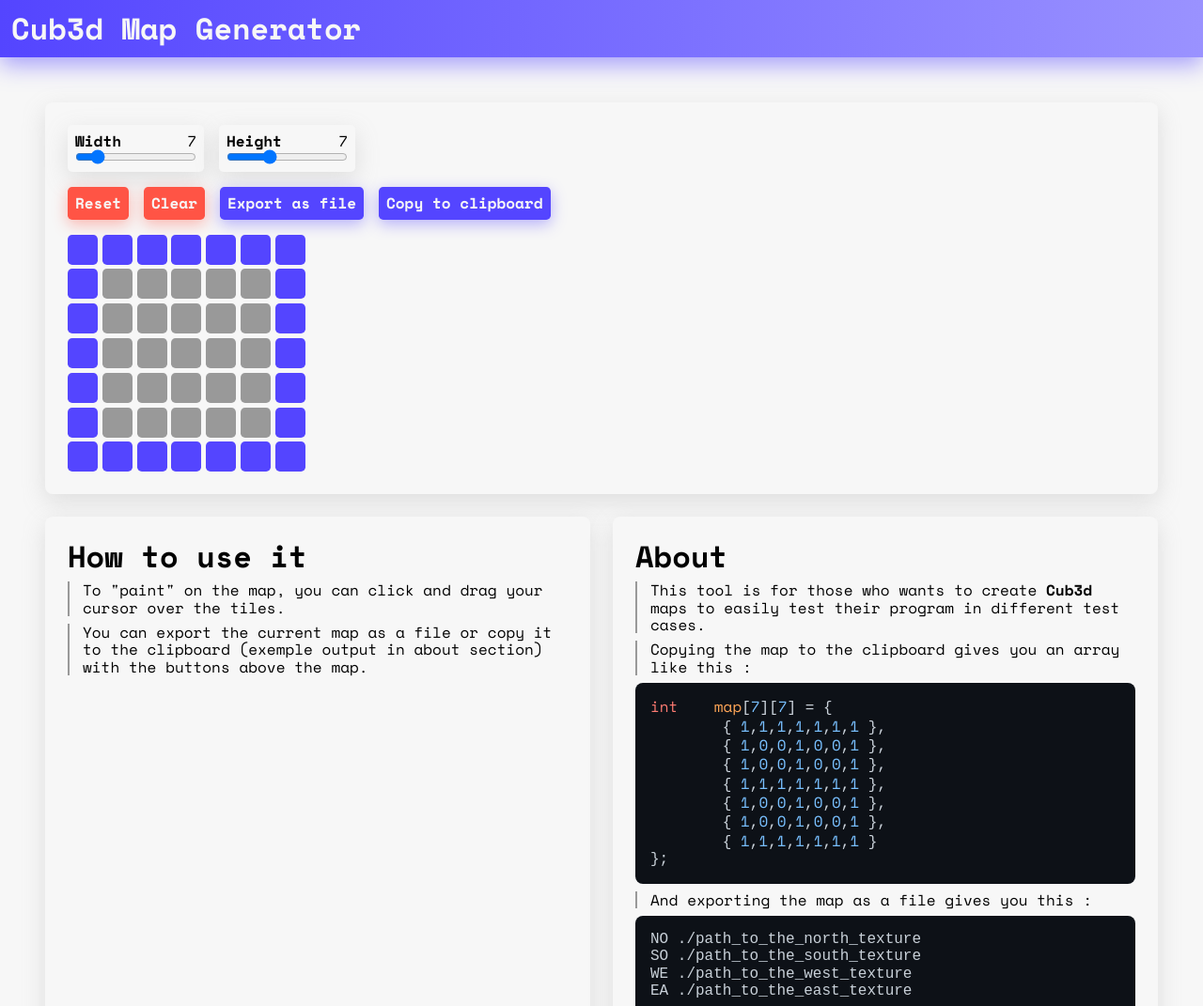
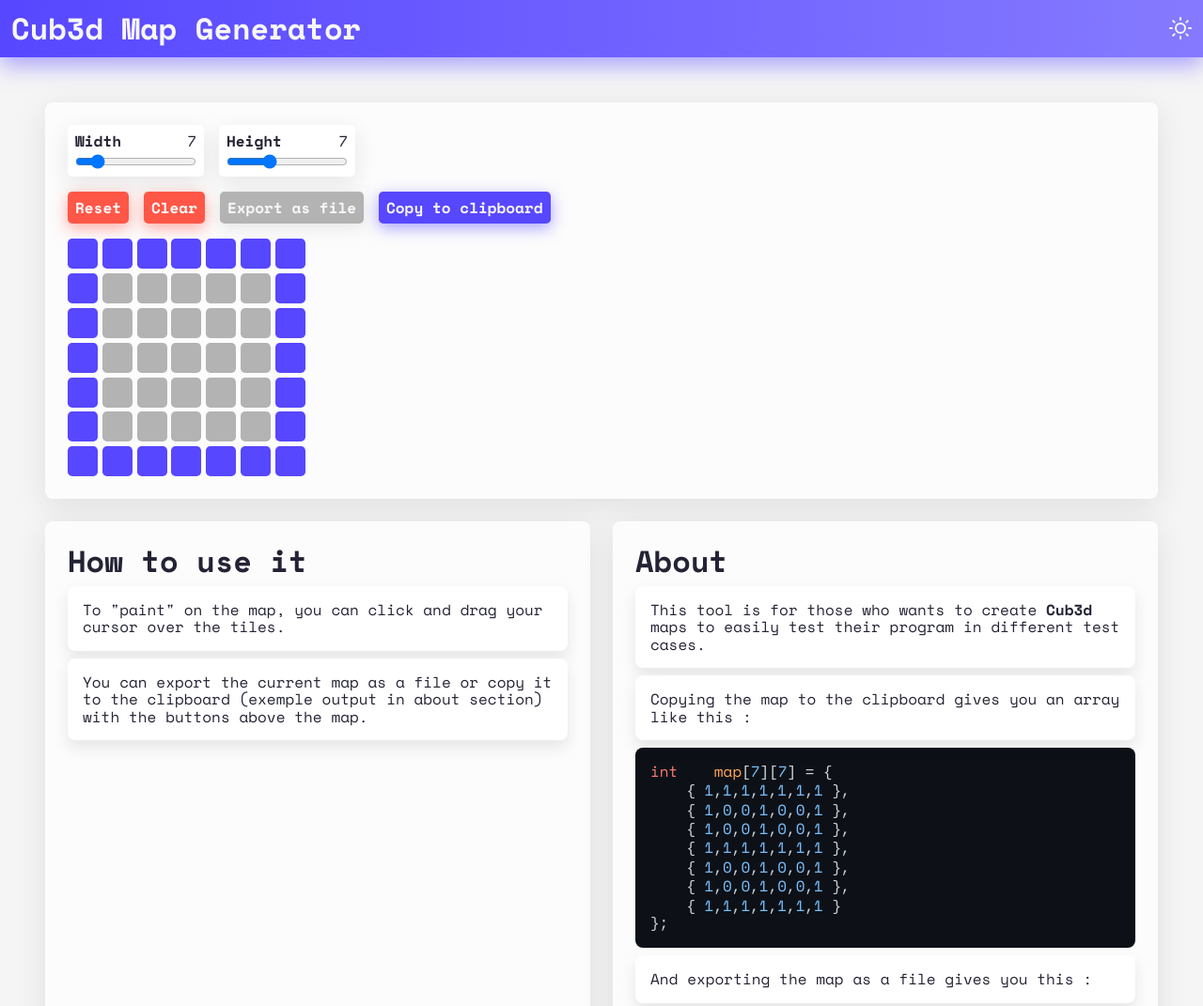
Before and after one commit to cosmodd/cub3d-map-generator, a website: page index.html in a window 1280 px wide. Shown: the top 1071 px of the page at 94% size. Drawn offline with nearby package versions, Linux system fonts and the light colour scheme.

Commit message:
Added darkmode

```diff
--- a/index.html
+++ b/index.html
@@ -1,9 +1,12 @@
+<html>
 <head>
 	<meta charset="UTF-8">
 	<title>cub3d Map Generator</title>
+	<script src="https://unpkg.com/feather-icons"></script>
 	<script defer src="https://unpkg.com/@highlightjs/cdn-assets@11.3.1/highlight.min.js"></script>
 	<script defer src="scripts/FileSaver.js"></script>
 	<script defer src="scripts/index.js"></script>
+	<script defer src="scripts/darkmode.js"></script>
 	<link rel="stylesheet" href="https://unpkg.com/@highlightjs/cdn-assets@11.3.1/styles/github-dark.min.css">
 	<link rel="stylesheet" href="https://unpkg.com/normalize.css@8.0.1/normalize.css">
 	<link rel="stylesheet" href="styles/style.css">
@@ -12,6 +15,12 @@
 	<div class="wrapper">
 		<header>
 			<h1 class="title">Cub3d Map Generator</h1>
+			<nav>
+				<a href="#" class="mode" onclick="switch_mode()">
+					<i data-feather="sun" class="sun"></i>
+					<i data-feather="moon" class="moon"></i>
+				</a>
+			</nav>
 		</header>
 		<main class="content">
 			<div class="generator">
@@ -28,10 +37,18 @@
 					</div>
 				</div>
 				<div class="buttons">
-					<button id="reset" class="danger" onclick="reset()">Reset</button>
-					<button id="clear" class="danger" onclick="updateMap()">Clear</button>
-					<button id="export" class="" onclick="saveMap()">Export as file</button>
-					<button id="copy" class="" onclick="copy()">Copy to clipboard</button>
+					<button id="reset" class="danger" onclick="reset()">
+						Reset
+					</button>
+					<button id="clear" class="danger" onclick="updateMap()">
+						Clear
+					</button>
+					<button id="export" class="" onclick="saveMap()" disabled>
+						Export as file
+					</button>
+					<button id="copy" class="" onclick="copy()">
+						Copy to clipboard
+					</button>
 				</div>
 				<div class="map" id="map">
 					<!-- Here will be inserted the checkboxes -->
@@ -39,6 +56,11 @@
 				</div>
 			</div>
 			<div class="sections">
+				<!-- <section id="options">
+					<h1 class="title">Options</h1>
+					<div class="content">
+					</div>
+				</section> -->
 				<section>
 					<h1 class="title">How to use it</h1>
 					<div class="content">
@@ -59,7 +81,7 @@
     { 1,0,0,1,0,0,1 },
     { 1,0,0,1,0,0,1 },
     { 1,1,1,1,1,1,1 }
-};						</code></pre>
+};</code></pre>
 						<p>And exporting the map as a file gives you this :</p>
 						<pre><code class="language-plaintext">NO ./path_to_the_north_texture
 SO ./path_to_the_south_texture
--- /dev/null
+++ b/scripts/darkmode.js
@@ -0,0 +1,16 @@
+function	switch_mode()
+{
+	const	mode = localStorage.getItem('darkmode') == 'true';
+	localStorage.setItem('darkmode', !mode);
+	document.documentElement.setAttribute('dark', !mode);
+}
+
+function	init_mode()
+{
+	if (localStorage.getItem('darkmode') == null)
+		localStorage.setItem('darkmode', 'false');
+	const	mode = localStorage.getItem('darkmode');
+	document.documentElement.setAttribute('dark', mode);
+}
+
+init_mode();
--- a/scripts/index.js
+++ b/scripts/index.js
@@ -113,7 +113,7 @@
 
 function	getMapAsCArray()
 {
-	return (`int	map[${values.height.value}][${values.width.value}] = {\n${map.map(l => `\t{ ${l.map(v => +v).join(',')} }`).join(',\n')}\n}`);
+	return (`int	map[${values.height.value}][${values.width.value}] = {\n${map.map(l => `\t{ ${l.map(v => +v).join(',')} }`).join(',\n')}\n};`);
 }
 
 function	getFileMap()
@@ -184,3 +184,5 @@
 });
 
 new ResizeObserver(updateMaxWidth).observe(nodes.map);
+
+feather.replace();
--- a/styles/style.scss
+++ b/styles/style.scss
@@ -3,10 +3,68 @@
 $red: #FF5445;
 $green: #49c93d;
 $white: #F7F7F7;
-$black: #222222;
-$black-alt: #999999;
+$dark: #222233;
+$black-alt: lighten($dark, 15);
+
+$palette: (
+	light: (
+		bg-50: hsl(0, 0%, 96%),
+		bg-60: hsl(0, 0%, 99%),
+		bg-70: hsl(0, 0%, 100%),
+		bg-shadow: transparentize(hsl(0, 0, 15%), .9),
+		bg-accent: hsl(0, 0, 70%),
+		bg-accent-alt: hsl(0, 0, 60%),
+		bg-accent-shadow: transparentize(hsl(0, 0, 70%), .7),
+		text: hsl(240, 20%, 17%),
+		blue: hsl(245, 100%, 64%),
+		blue-alt: hsl(245, 100%, 74%),
+		blue-shadow: transparentize(hsl(245, 100%, 64%), .5),
+		red: hsl(5, 100%, 64%),
+		red-alt: hsl(5, 100%, 74%),
+		red-shadow: transparentize(hsl(5, 100%, 64%), .5),
+		green: hsl(115, 56%, 51%),
+		green-alt: hsl(115, 56%, 61%),
+		green-shadow: transparentize(hsl(115, 56%, 51%), .5),
+		),
+	dark: (
+		bg-50: hsl(240, 20%, 16%),
+		bg-60: hsl(240, 20%, 19%),
+		bg-70: hsl(240, 20%, 25%),
+		bg-shadow: transparentize(hsl(240, 20%, 5%), .9),
+		bg-accent: hsl(240, 20%, 30%),
+		bg-accent-alt: hsl(240, 20%, 40%),
+		bg-accent-shadow: transparentize(hsl(240, 20%, 30%), .7),
+		text: hsl(0, 0%, 97%),
+		blue: hsl(245, 100%, 64%),
+		blue-alt: hsl(245, 100%, 74%),
+		blue-shadow: transparentize(hsl(245, 100%, 64%), .6),
+		red: hsl(5, 100%, 64%),
+		red-alt: hsl(5, 100%, 74%),
+		red-shadow: transparentize(hsl(5, 100%, 64%), .6),
+		green: hsl(115, 56%, 51%),
+		green-alt: hsl(115, 56%, 61%),
+		green-shadow: transparentize(hsl(115, 56%, 51%), .6),
+		),
+);
 
 @import url('https://fonts.googleapis.com/css2?family=Space+Mono:ital,wght@0,400;0,700;1,400;1,700&display=swap');
+
+html {
+	@each $key, $value in map-get($palette, 'light') {
+		#{'--#{$key}'}: $value;
+	}
+}
+
+
+html[dark="true"]
+{
+	@each $key, $value in map-get($palette, 'dark') {
+		#{'--#{$key}'}: $value;
+	}
+}
+
+html[dark="true"] header nav .mode .sun { display: none; }
+html:not([dark="true"]) header nav .mode .moon { display: none; }
 
 * {
 	font-family: 'Space Mono';
@@ -17,7 +75,7 @@
 	overflow-x: hidden;
 	margin: 0;
 	padding: 0;
-	background: $white;
+	background: var(--bg-50);
 }
 
 h1, h2, h3, h4, h5, p { margin: 0; }
@@ -33,11 +91,29 @@
 	gap: 3rem;
 
 	header {
-		grid-area: "header";
+		display: grid;
+		grid-template-columns: auto max-content;
+		align-items: center;
+
+		grid-area: header;
 		padding: .75rem;
-		background: linear-gradient(90deg, $blue 0%, $blue-alt 100%);
-		box-shadow: 0px 8px 1.5rem 0px transparentize($blue, .5);
+		background: linear-gradient(90deg, var(--blue) 0%, var(--blue-alt) 100%);
+		box-shadow: 0px 8px 1.5rem 0px var(--blue-shadow);
 		color: $white;
+
+		.title {
+			word-break: unset;
+		}
+
+		nav {
+			display: flex;
+			flex-direction: row;
+
+			a {
+				text-decoration: none;
+				color: $white;
+			}
+		}
 	}
 
 	main {
@@ -51,9 +127,9 @@
 			display: flex;
 			flex-direction: column;
 			gap: 1rem;
-			background: $white;
+			background: var(--bg-60);
 			padding: 1.5rem;
-			box-shadow: 0 8px 1.5rem 0 transparentize($black-alt, .75);
+			box-shadow: 0 8px 2rem 0 var(--bg-shadow);
 			border-radius: .5rem;
 
 			.map {
@@ -69,18 +145,22 @@
 
 				input[type=checkbox] {
 					appearance: none;
-					background: $black-alt;
+					background: var(--bg-accent);
 					width: 2rem;
 					height: 2rem;
 					border-radius: .3rem;
 					transition: background .15s ease-out;
 
 					&:hover {
-						background: $blue-alt;
+						background: var(--bg-accent-alt);
 					}
 
 					&:checked {
-						background: $blue;
+						background: var(--blue);
+
+						&:hover {
+							background: var(--blue-alt);
+						}
 					}
 				}
 			}
@@ -91,17 +171,19 @@
 				gap: 1rem;
 
 				.range {
-					background: $white;
-					box-shadow: 0 8px 1.5rem 0 transparentize($black-alt, .75);
+					background: var(--bg-70);
+					box-shadow: 0 8px 1.5rem 0 var(--bg-shadow);
+					color: var(--text);
 					padding: .5rem;
 					border-radius: .3rem;
 					display: grid;
+					gap: .3rem;
 					grid-template:
-						auto auto
-						auto auto;
+					auto auto
+					auto auto;
 					grid-template-areas:
-						"name value"
-						"slider slider";
+					"name value"
+					"slider slider";
 
 					.name {
 						grid-area: name;
@@ -124,21 +206,21 @@
 				gap: 1rem;
 
 				button {
-					--bg-color: #{$blue};
-					--bg-shadow-col: #{transparentize($blue, .6)};
+					--button-bg: var(--blue);
+					--bg-shadow-col: var(--blue-shadow);
 					appearance: none;
 					border: none;
 					padding: .5rem;
 					border-radius: .3rem;
 					font-weight: bold;
-					background: var(--bg-color);
+					background: var(--button-bg);
 					color: $white;
 					box-shadow: 0 .3rem 1rem 0 var(--bg-shadow-col);
 					transition: transform .15s ease-out, background 100ms ease-out, box-shadow 100ms ease-out;
 
 					&:disabled {
-						background: $black-alt;
-						--bg-shadow-col: #{transparentize($black-alt, .3)};
+						--button-bg: var(--bg-accent);
+						--bg-shadow-col: var(--bg-accent-shadow);
 						cursor: not-allowed;
 					}
 
@@ -153,13 +235,13 @@
 					}
 
 					&.danger {
-						--bg-color: #{$red};
-						--bg-shadow-col: #{transparentize($red, .6)};
+						--button-bg: var(--red);
+						--bg-shadow-col: var(--red-shadow);
 					}
 
 					&.valid {
-						--bg-color: #{$green};
-						--bg-shadow-col: #{transparentize($green, .6)};
+						--button-bg: var(--green);
+						--bg-shadow-col: var(--green-shadow);
 					}
 				}
 			}
@@ -171,8 +253,9 @@
 			gap: 1.5rem;
 
 			section {
-				background: $white;
-				box-shadow: 0 8px 1.5rem 0 transparentize($black-alt, .75);
+				background: var(--bg-60);
+				box-shadow: 0 8px 2rem 0 var(--bg-shadow);
+				color: var(--text);
 				border-radius: .5rem;
 				padding: 1.5rem;
 
@@ -186,7 +269,7 @@
 					gap: .5rem;
 
 
-					p {
+					/* p {
 						position: relative;
 						padding-left: 1rem;
 
@@ -197,8 +280,16 @@
 							width: 2px;
 							height: 100%;
 							left: 0;
-							background: $black-alt;
+							background: var(--bg-accent-alt);
 						}
+					} */
+
+					p {
+						position: relative;
+						padding: 1rem;
+						background: var(--bg-70);
+						border-radius: .5rem;
+						box-shadow: 0 8px 1rem 0 var(--bg-shadow);
 					}
 
 					pre {
@@ -216,7 +307,7 @@
 	footer {
 		grid-area: "footer";
 		padding: .75rem;
-		background: linear-gradient(90deg, $blue 0%, $blue-alt 100%);
+		background: linear-gradient(90deg, var(--blue) 0%, var(--blue-alt) 100%);
 		color: $white;
 
 		a {
```
Also changed, not shown: styles/style.css. Lines whose indentation alone changed are shown as unchanged.
